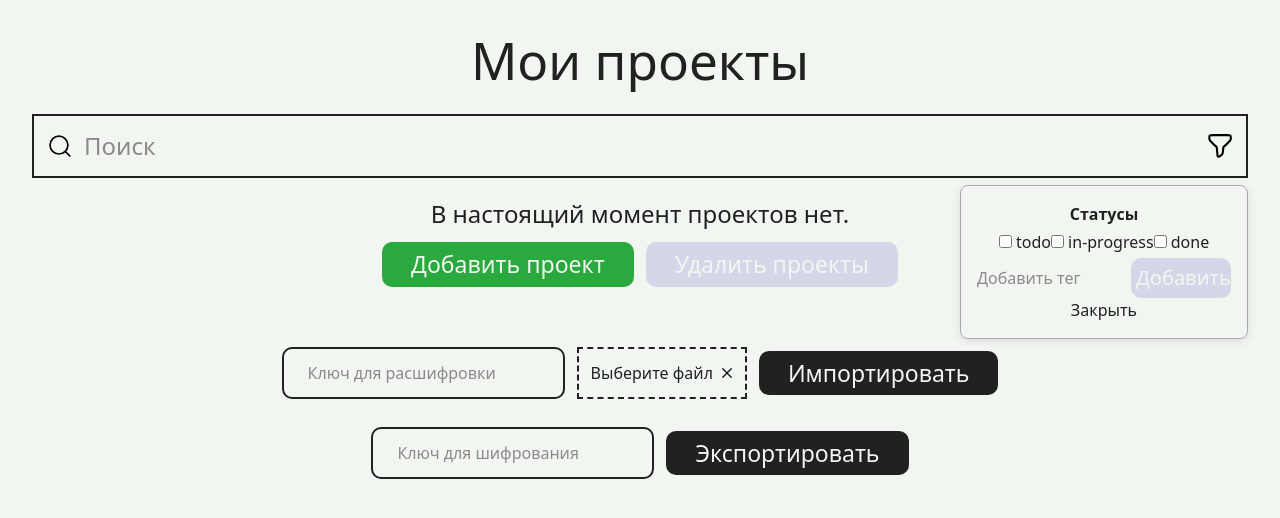
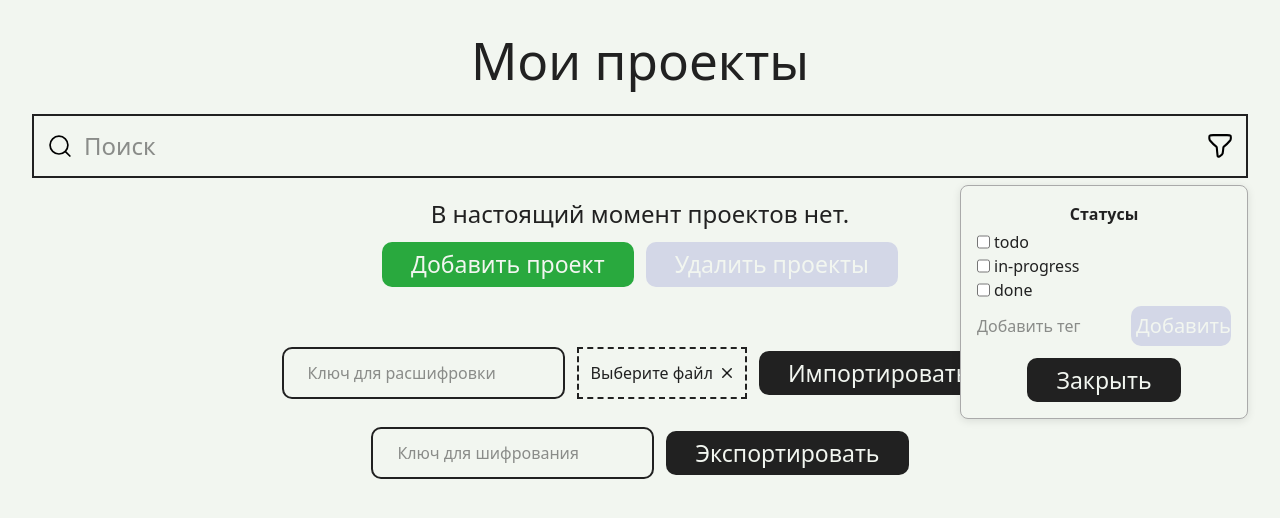
Before and after one commit to yoursAniki/todo-test-task, a Vue app: page / in a window 1280 px wide. Both pictures are taken after a click on the icon 1220 px from the left and 146 px from the top of the page. Shown: the top 518 px of the page. Built offline with nearby package versions, Linux system fonts and the light colour scheme.

Commit message:
fix filter styles

```diff
--- a/src/features/search/components/TaskFilter.vue
+++ b/src/features/search/components/TaskFilter.vue
@@ -2,7 +2,7 @@
 	<div class="filters-popup">
 		<div>
 			<div class="filter-title">Статусы</div>
-			<label v-for="status in TaskStatus" :key="status">
+			<label v-for="status in TaskStatus" :key="status" class="flex gap-1">
 				<input v-model="selectedStatuses" type="checkbox" :value="status" />
 				{{ status }}
 			</label>
@@ -10,13 +10,16 @@
 		<div>
 			<tag-list v-model="selectedTags" />
 		</div>
-		<button @click="$emit('close')">Закрыть</button>
+		<primary-button @click="$emit('close')" class="mt-3"
+			>Закрыть</primary-button
+		>
 	</div>
 </template>
 
 <script setup lang="ts">
 // components
 import TagList from "../../../entities/project/task/ui/TagList.vue";
+import { PrimaryButton } from "../../../shared/ui/primary-button";
 
 import { computed } from "vue";
 import { useFiltersStore } from "../model/store/filterStore";
```
